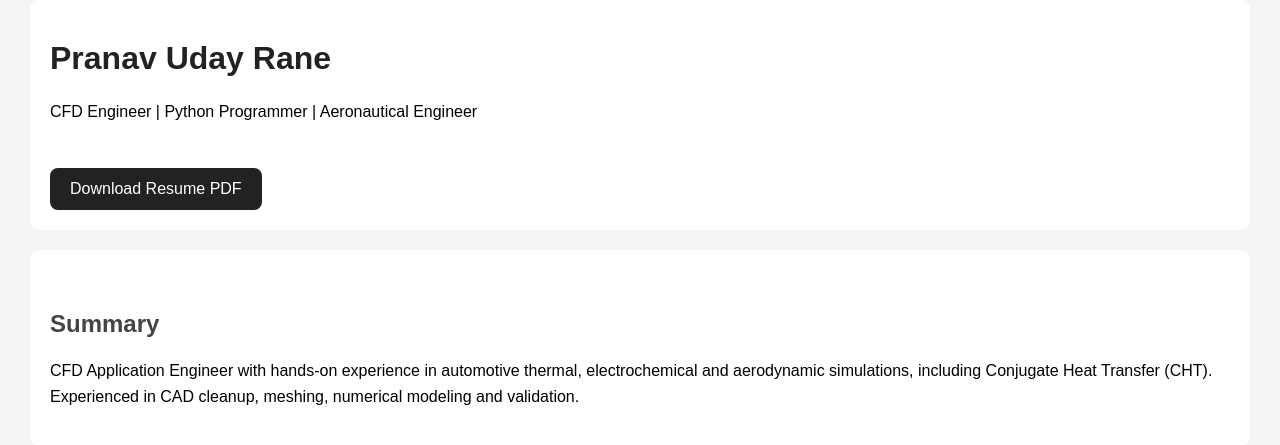
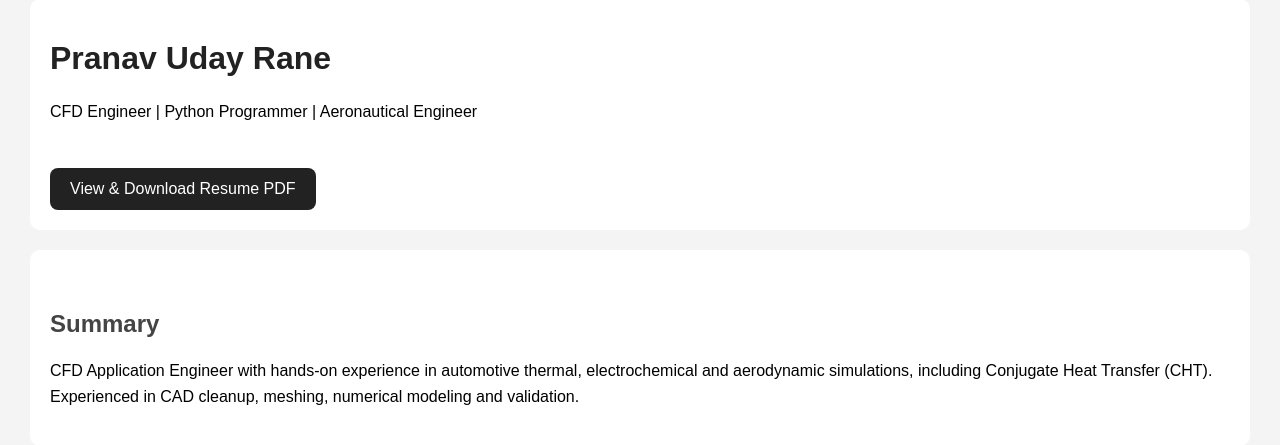
Before and after one commit to PranavRane25896/website_my_portfolio, a Flask app: page / in a window 1280 px wide. Shown: the part 79-524 px from the top of the page. Run offline with Flask 3, Linux system fonts and the light colour scheme.

Commit message:
updated Resume Download Button

```diff
--- a/templates/home.html
+++ b/templates/home.html
@@ -33,7 +33,7 @@
             href="https://drive.google.com/file/d/1mIlzoU-Ah7vBkDoBp8rIVrmRgvL14c0U/view?usp=sharing"
             target="_blank">
 
-                Download Resume PDF
+                View &amp; Download Resume PDF
 
             </a>
 
```
